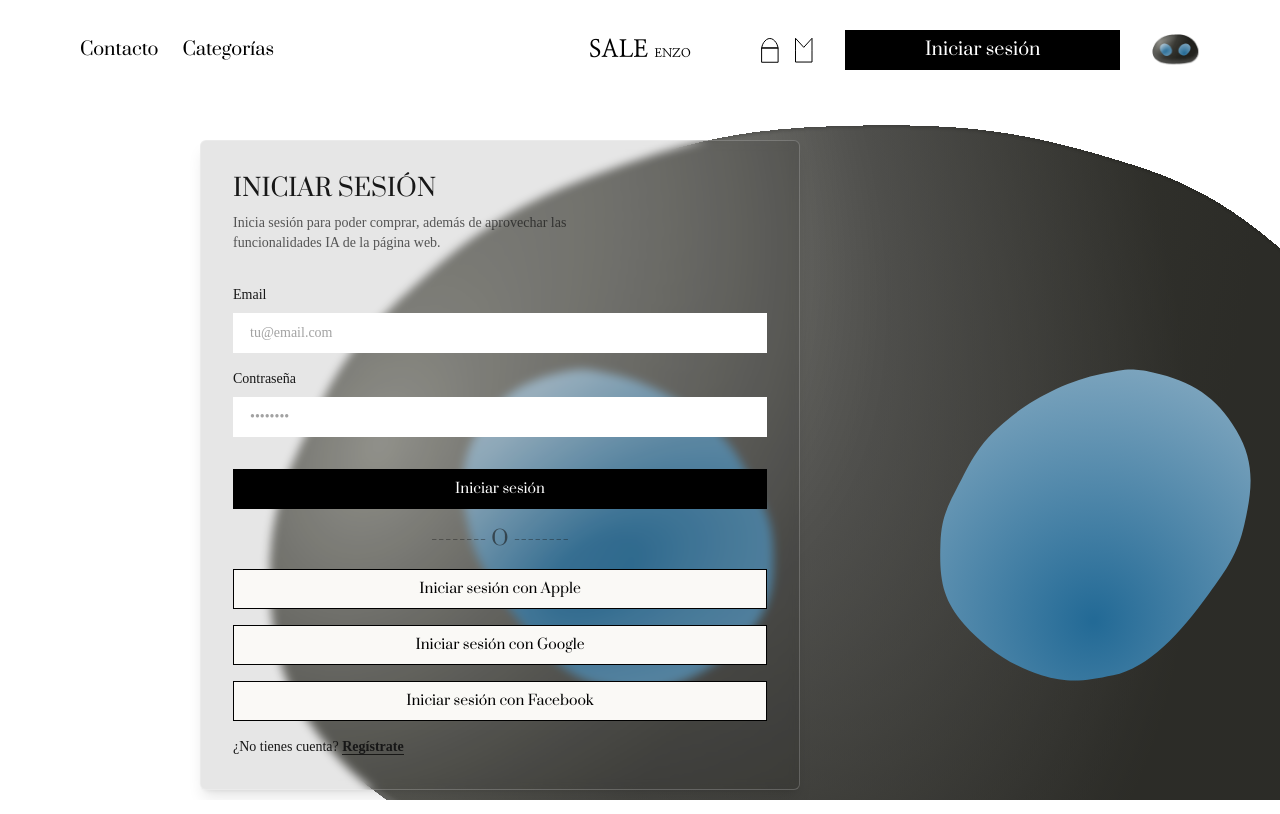
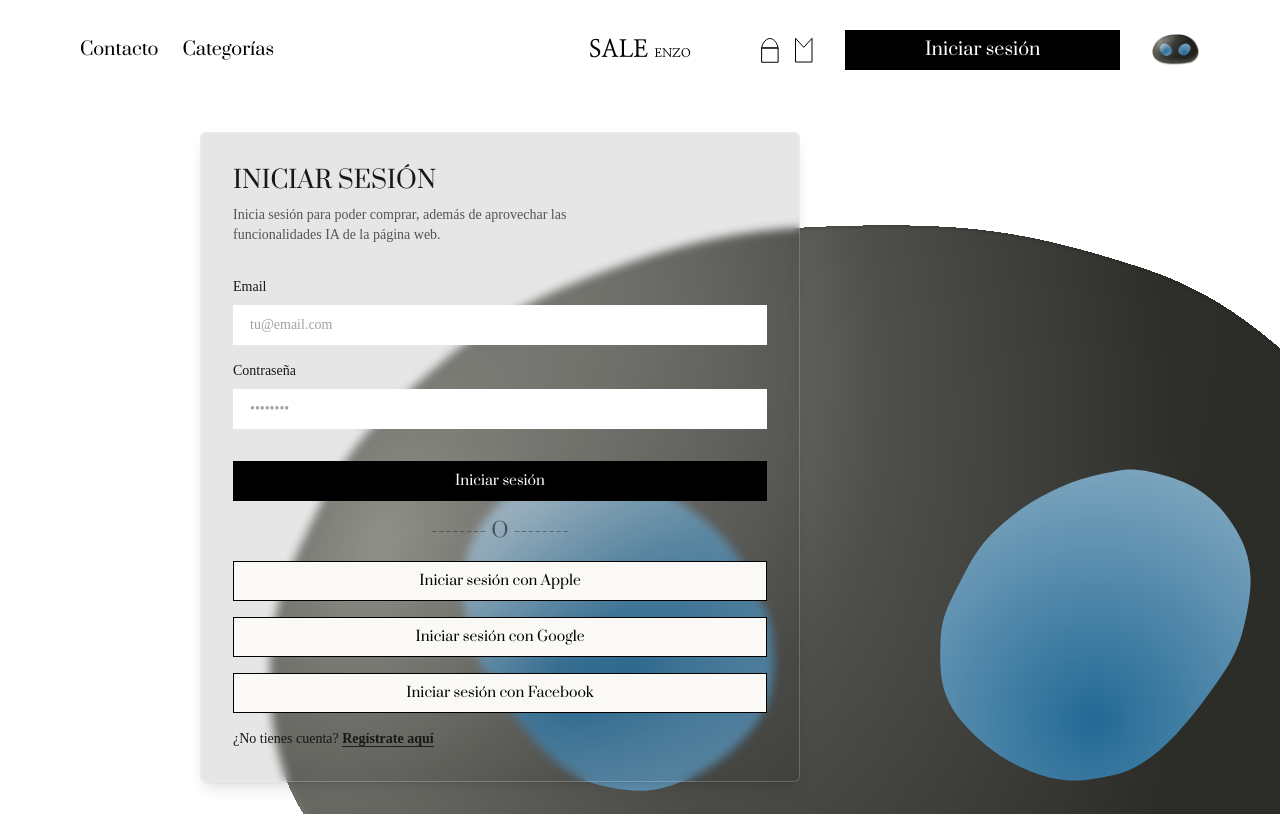
Before and after one commit to enzoosorio/sale-enzo, a Next.js app: page /login in a window 1280 px wide. Built offline with nearby package versions, Linux system fonts and the light colour scheme; a web font is replaced by a local one.

Commit message:
fixed auth (I was expecting a different UI implementation, but its okay)

```diff
--- a/src/app/(auth)/layout.tsx
+++ b/src/app/(auth)/layout.tsx
@@ -17,7 +17,9 @@ export default function LoginLayout({
   children: React.ReactNode;
 }>) {
   return (
-    <main className="relative h-screen overflow-hidden flex flex-col">
+    <div className="h-screen">
+    <HeaderBar />
+    <main className="relative overflow-hidden flex flex-col">
       <Toaster position="top-center" />
        {/* sillye svg head - fixed background */}
       <svg width="1077" height="705" viewBox="0 0 1077 705" fill="none"
@@ -76,13 +78,11 @@ export default function LoginLayout({
         </radialGradient>
         </defs>
       </svg>
-      <div className="relative z-10 shrink-0">
-        <HeaderBar />
-      </div>
       {/* Scrollable content area */}
       <div className="relative z-10 flex-1 overflow-auto">
         {children}
       </div>
     </main>
+    </div>
   );
 }
--- a/src/app/(auth)/login/page.tsx
+++ b/src/app/(auth)/login/page.tsx
@@ -1,12 +1,11 @@
+import { DynamicButton } from "@/components/auth/DynamicButton";
 import { PrimaryButton } from "@/components/reusable/CTA/buttons/Button";
 import { SecondaryButton } from "@/components/reusable/CTA/buttons/SecondaryButton";
 import Link from "next/link";
 
 export default function LoginPage() {
   return (
-    <section className="min-h-full flex flex-col items-start justify-start p-4 pl-[200px] py-8">
-      {/* Espaciador visual para efecto de "respiración" */}
-      <div className="h-2 shrink-0" />
+    <section className="flex flex-col items-start justify-start p-4 pl-[200px] py-8">
 
       {/* Login Card */}
       <div className={`
@@ -84,9 +83,13 @@ export default function LoginPage() {
           {/* Register Link */}
           <p className="text-center font-inria text-sm text-foreground">
             ¿No tienes cuenta?{" "}
-            <Link href="/register" className="text-foreground border-b border-b-black/70 font-semibold hover:underline">
-              Regístrate
+            <Link
+              href="/register"
+              className="text-foreground border-b border-b-black/70 font-semibold hover:underline"
+            >
+              Regístrate aquí
             </Link>
+
           </p>
         </div>
       </div>
--- a/src/app/(auth)/register/page.tsx
+++ b/src/app/(auth)/register/page.tsx
@@ -71,9 +71,9 @@ export default function RegisterPage() {
   };
 
   return (
-    <section className="min-h-full flex flex-col items-start justify-start p-4 pl-[200px] py-8">
+    <section className={`h-auto
+    flex flex-col items-start justify-start p-4 pl-[200px] py-8`}>
       {/* Espaciador visual para efecto de "respiración" */}
-      <div className="h-2 shrink-0" />
 
       {/* Register Card */}
       <div className={`
--- a/src/auth-middleware.ts
+++ b/src/auth-middleware.ts
@@ -10,7 +10,7 @@ export function isAuthenticated(request: NextRequest): boolean {
 }
 
 // Public routes that don't require authentication
-export const publicRoutes = ['/', '/login', '/register', '/home'];
+export const publicRoutes = ['/', '/login', '/register', '/test', '/home'];
 
 // Route protection middleware logic
 export function handleRouteProtection(request: NextRequest) {
--- /dev/null
+++ b/src/components/auth/DynamicButton.tsx
@@ -0,0 +1,19 @@
+'use client'
+import React from 'react'
+import { useRouter } from 'next/navigation'
+export const DynamicButton = ({ children, nav }: { children: React.ReactNode, nav: string }) => {
+
+    const router = useRouter();
+
+    return (
+    <button
+            onClick={() => {
+                router.push(nav);
+                // winwdow scroll smoohth to top
+                window.scrollTo({ top: 0, behavior: 'smooth' });
+            }}
+            className="text-foreground border-b border-b-black/70 font-semibold hover:underline">
+                {children}
+            </button>
+  )
+}
```
